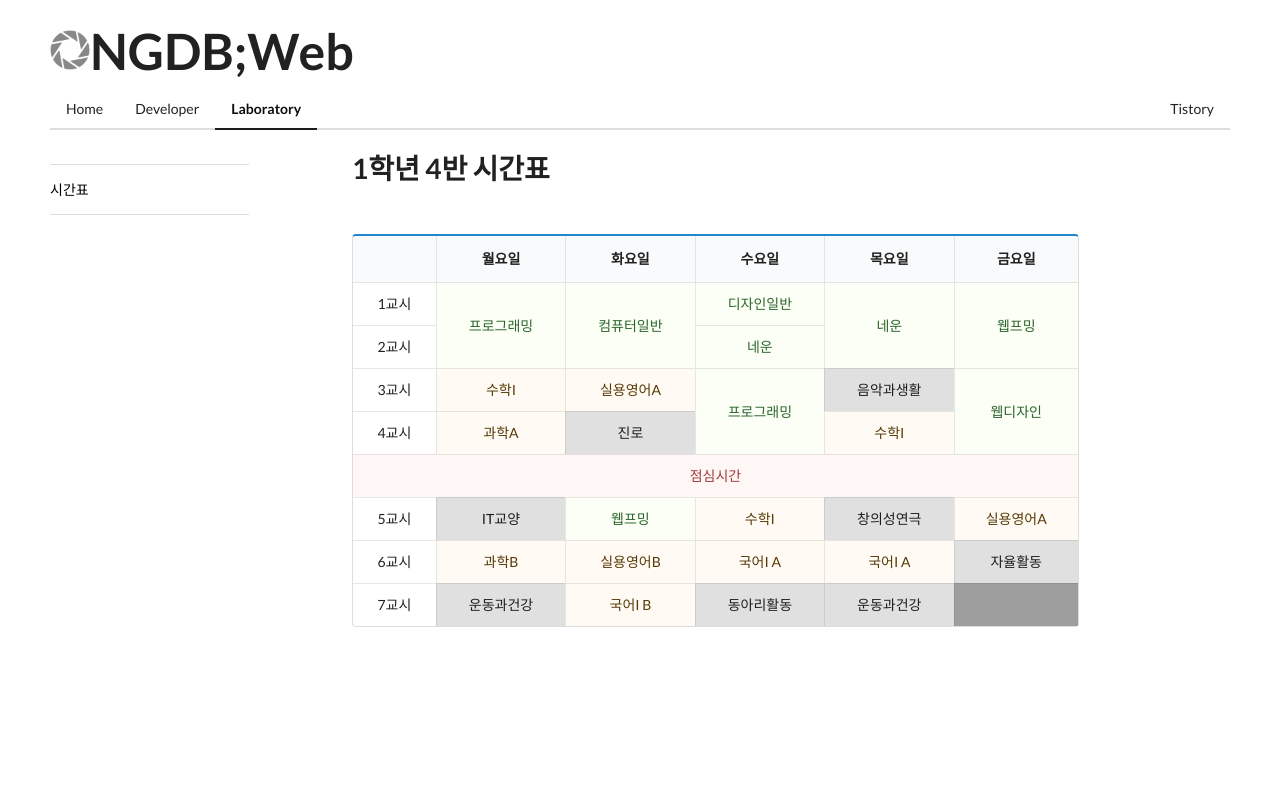
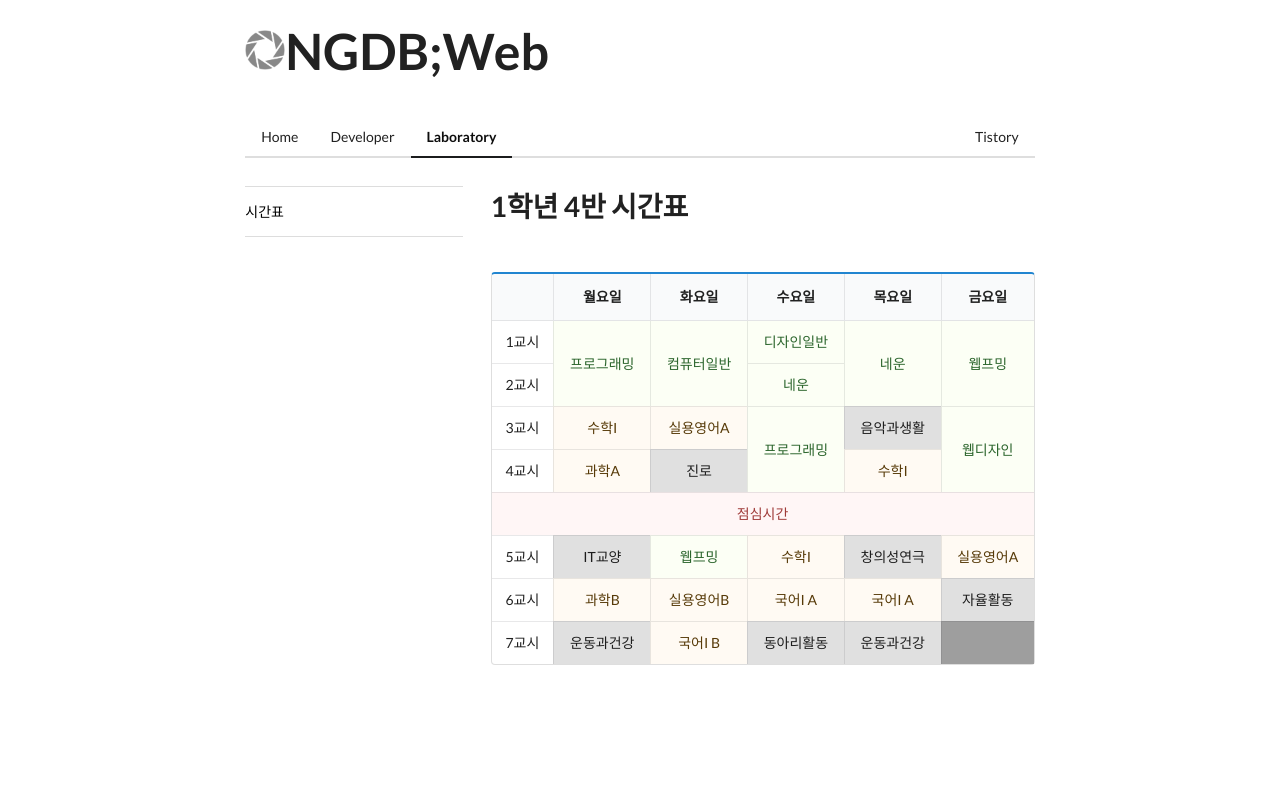
Before and after one commit to Blgada12/SimenticUInodejs, a plain HTML site: page laboratory.html in a window 1280 px wide. Shown: the top 800 px of the page. Drawn offline with nearby package versions, Linux system fonts and the light colour scheme; grey boxes are pictures that could not be loaded.

Commit message:
class ver 2

```diff
--- a/laboratory.html
+++ b/laboratory.html
@@ -27,6 +27,7 @@
                             .removeClass('active');
                     });
             });
+
     </script>
     <!--CSS3-->
     <link rel="stylesheet" type="text/css" href="style.css">
@@ -36,12 +37,21 @@
 <body>
     <div id="bd">
         <!--제목-->
+        <div class="ui grid">
+            <div class="three wide column"></div>
+            <div class="ten wide column">
                 <header>
                     <div id="head">
                         <img src="./img/portal.png" width="40px"><b class="hvc">NGDB;Web
                 </b></div>
                 </header>
+            </div>
+            <div class="three wide column"></div>
+        </div>
         <!--메뉴바-->
+        <div class="ui grid">
+            <div class="three wide column"></div>
+            <div class="ten wide column">
                 <nav>
                     <div class="column">
                         <div class="ui secondary pointing menu">
@@ -54,9 +64,14 @@
                         </div>
                     </div>
                 </nav>
+            </div>
+            <div class="three wide column"></div>
+        </div>
         <!--내용-->
         <section>
+
             <div class="ui grid">
+                <div class="three wide column"></div>
                 <div class="three wide column">
                     <div class="menu">
                         <div class="ui divider"></div>
@@ -66,9 +81,8 @@
                         <div class="ui divider"></div>
                     </div>
                 </div>
-                <div class="one wide column"></div>
 
-                <div class="ten wide column">
+                <div id="top" class="seven wide column">
                     <h1 class="hvc">1학년 4반 시간표</h1>
                     <a id="ti"></a>
                     <br>
@@ -142,6 +156,7 @@
                         </tbody>
                     </table>
                 </div>
+                <div class="three wide column"></div>
             </div>
 
         </section>
--- a/style.css
+++ b/style.css
@@ -1,10 +1,6 @@
 #head {
     font-size: 50px;
     padding-top: 30px;
-    padding-bottom: 20px
-}
-
-nav {
     padding-bottom: 20px
 }
 
@@ -29,7 +25,4 @@ nav {
     background-size: 100% 100%;
 }
 
-#bd {
-    padding-left: 50px;
-    padding-right: 50px
-}
+#top {padding-top: 30px}
```
Also changed, not shown: developer.html (+21 -4 lines), index.html (+15 -3 lines). Lines whose indentation alone changed are shown as unchanged.
